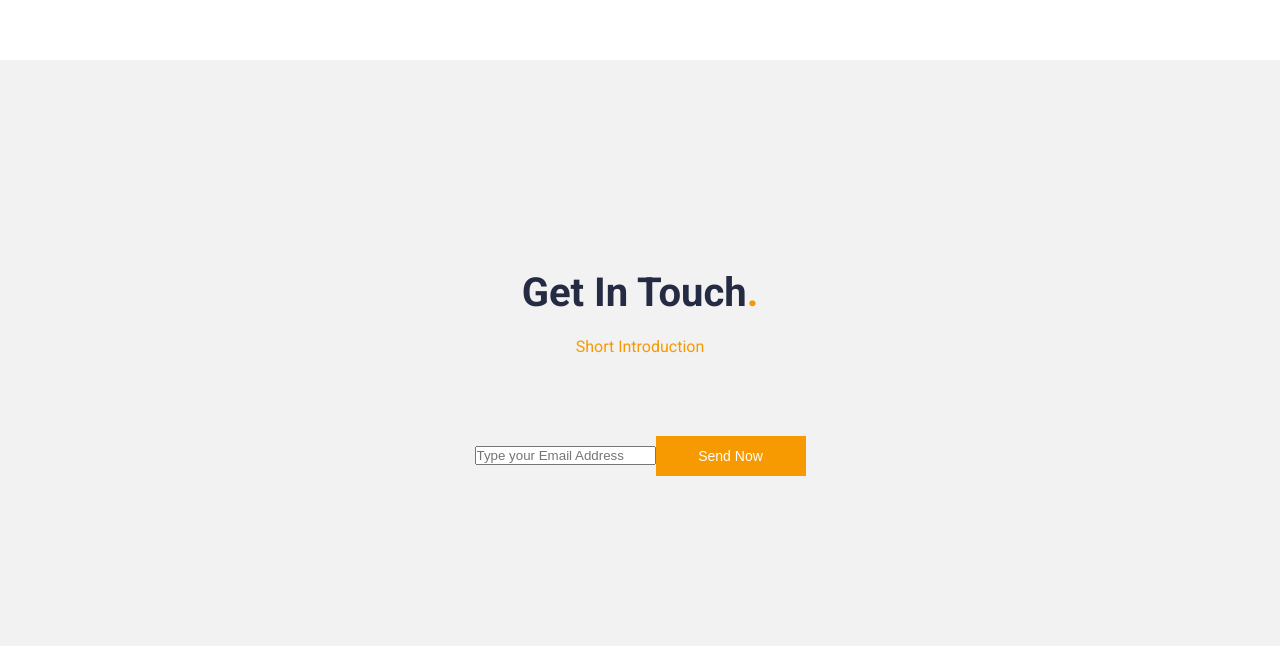
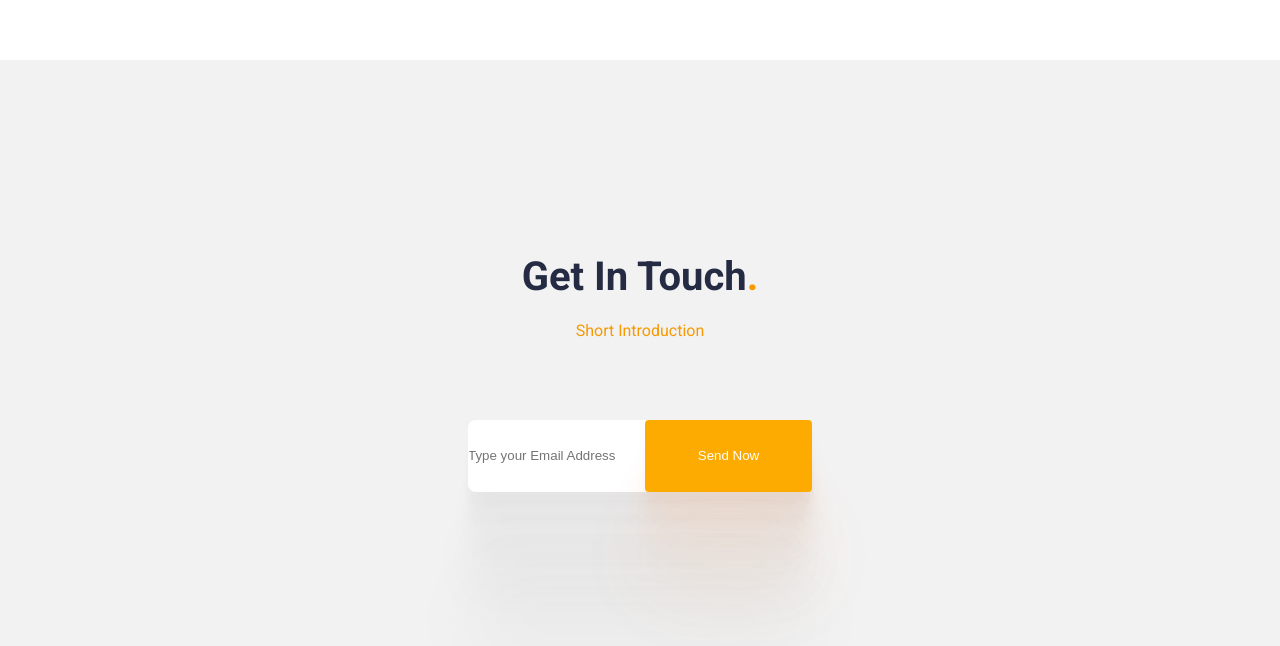
Before and after one commit to rahulsreekumar81/NextJs-Website-CSS, a Next.js app: page / in a window 1280 px wide. Shown: the part 3259-3905 px from the top of the page. Built offline with nearby package versions, Linux system fonts and the light colour scheme.

Commit message:
💄 : updated the styles

```diff
--- a/Components/GetInTouchSection/GetInTouchSection.js
+++ b/Components/GetInTouchSection/GetInTouchSection.js
@@ -1,5 +1,5 @@
 import styles from "../../styles/GetInTouch.module.css";
-import Button from "../Button/Button";
+
 const GetInTouchSection = () => {
   return (
     <section className={styles.sectionContainer}>
@@ -10,13 +10,19 @@ const GetInTouchSection = () => {
         <h4 className={styles.secondaryHeading}>Short Introduction</h4>
       </div>
       <div className={styles.container}>
-        <input
-          type="email"
-          name="email"
-          placeholder="Type your Email Address"
-          className="inputEmail"
-        />
-        <Button button_text="Send Now" />
+        <form className={styles.form} action="#">
+          <div className={styles.inputContainer}>
+            <input
+              type="email"
+              name="email"
+              placeholder="Type your Email Address"
+              className={styles.formField}
+            />
+            <button type="submit" className={styles.button}>
+              Send Now
+            </button>
+          </div>
+        </form>
       </div>
     </section>
   );
--- a/styles/GetInTouch.module.css
+++ b/styles/GetInTouch.module.css
@@ -32,6 +32,37 @@
 }
 .container {
   display: flex;
+  flex-direction: column;
   align-items: center;
   justify-content: center;
 }
+.inputContainer {
+  display: flex;
+  align-items: center;
+  justify-content: space-around;
+  background-color: #ffff;
+  box-shadow: 0px 163px 80px rgba(0, 0, 0, 0.04),
+    0px 105.648px 46.8519px rgba(0, 0, 0, 0.0303704),
+    0px 62.7852px 25.4815px rgba(0, 0, 0, 0.0242963),
+    0px 32.6px 13px rgba(0, 0, 0, 0.02),
+    0px 13.2815px 6.51852px rgba(0, 0, 0, 0.0157037);
+  border-radius: 8px;
+}
+.formField {
+  outline: 0;
+  border: 0;
+  border-radius: 8px;
+}
+.button {
+  background-color: var(--color-primary);
+  border: none;
+  width: 167px;
+  height: 72px;
+  color: white;
+  box-shadow: 0px 100px 80px rgba(248, 145, 71, 0.07),
+    0px 64.8148px 46.8519px rgba(248, 145, 71, 0.0531481),
+    0px 38.5185px 25.4815px rgba(248, 145, 71, 0.0425185),
+    0px 20px 13px rgba(248, 145, 71, 0.035),
+    0px 8.14815px 6.51852px rgba(248, 145, 71, 0.0274815);
+  border-radius: 4px;
+}
```
